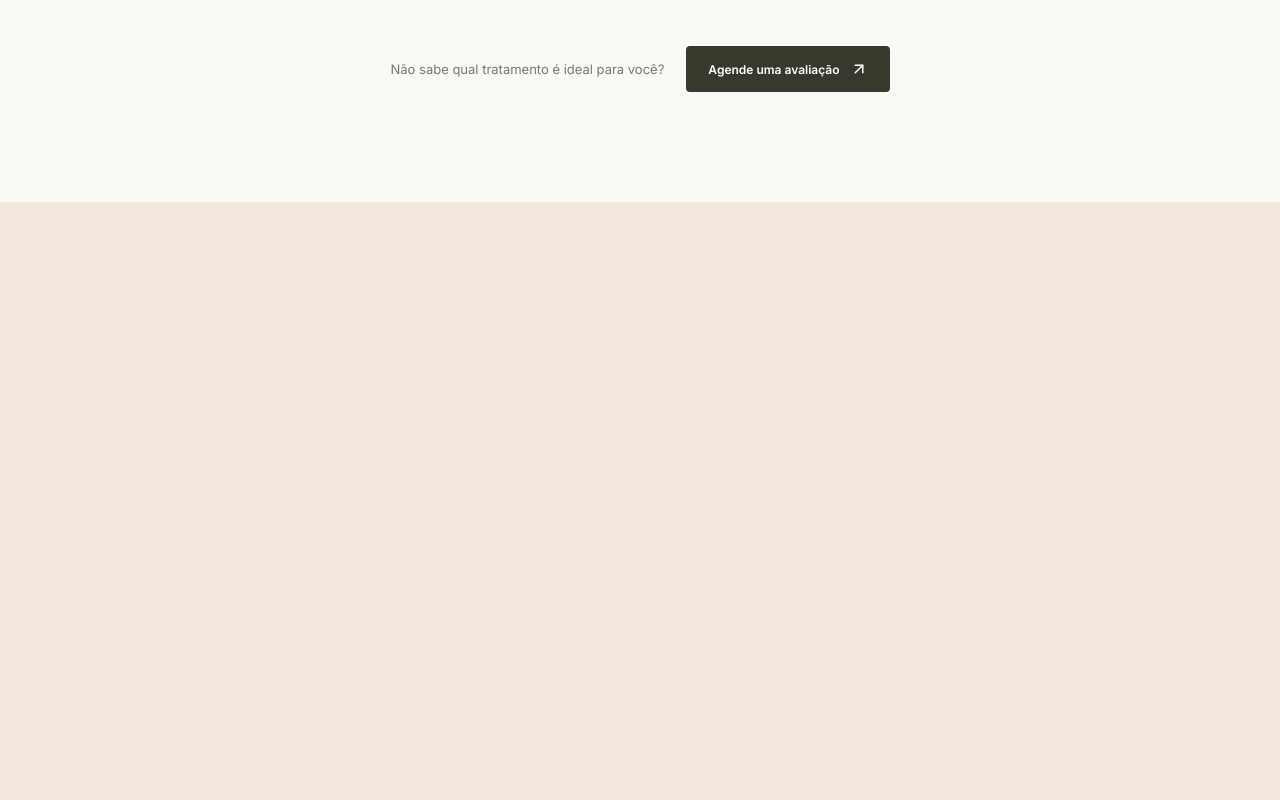
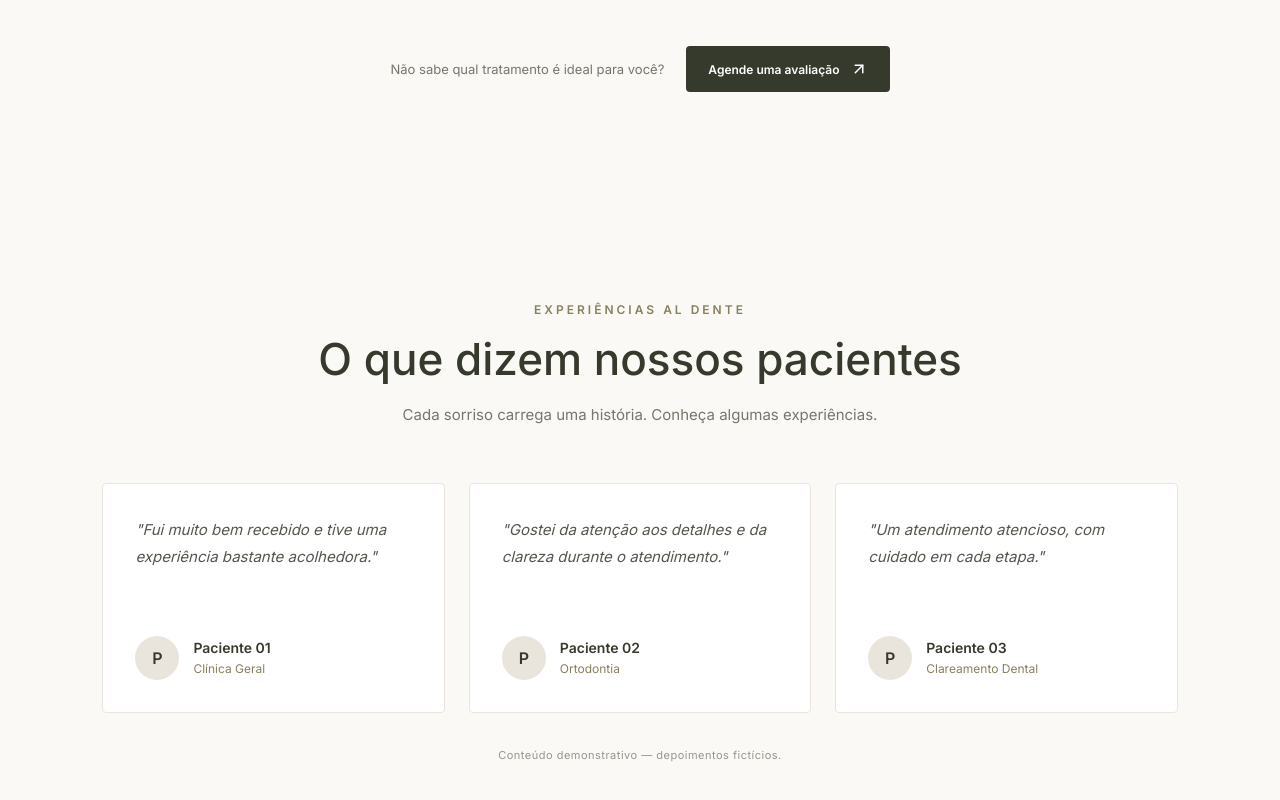
Before and after one commit to CaioDalNegro/dental-clinic-landing-page, a React (Vite) app: page / in a window 1280 px wide. Shown: the part 2908-3708 px from the top of the page. Before the commit the page ends 3110 px from the top, so only its background shows below. Built offline with nearby package versions, Linux system fonts and the light colour scheme.

Commit message:
FEAT: integra seção de depoimentos à aplicação

```diff
--- a/src/App.jsx
+++ b/src/App.jsx
@@ -2,6 +2,7 @@ import Header from './components/Header/Header';
 import Hero from "./sections/Hero/Hero";
 import About from "./sections/About/About";
 import Treatments from "./sections/Treatments/Treatments";
+import Testimonials from "./sections/Testimonials/Testimonials";
 
 function App() {
   return (
@@ -12,6 +13,7 @@ function App() {
         <Hero />
         <About />
         <Treatments />
+        <Testimonials />
       </main>
     </>
   );
--- a/src/sections/Testimonials/Testimonials.jsx
+++ b/src/sections/Testimonials/Testimonials.jsx
@@ -1,3 +1,6 @@
+import React from "react";
+import "./Testimonials.css";
+
 const testimonials = [
   {
     id: 1,
```
